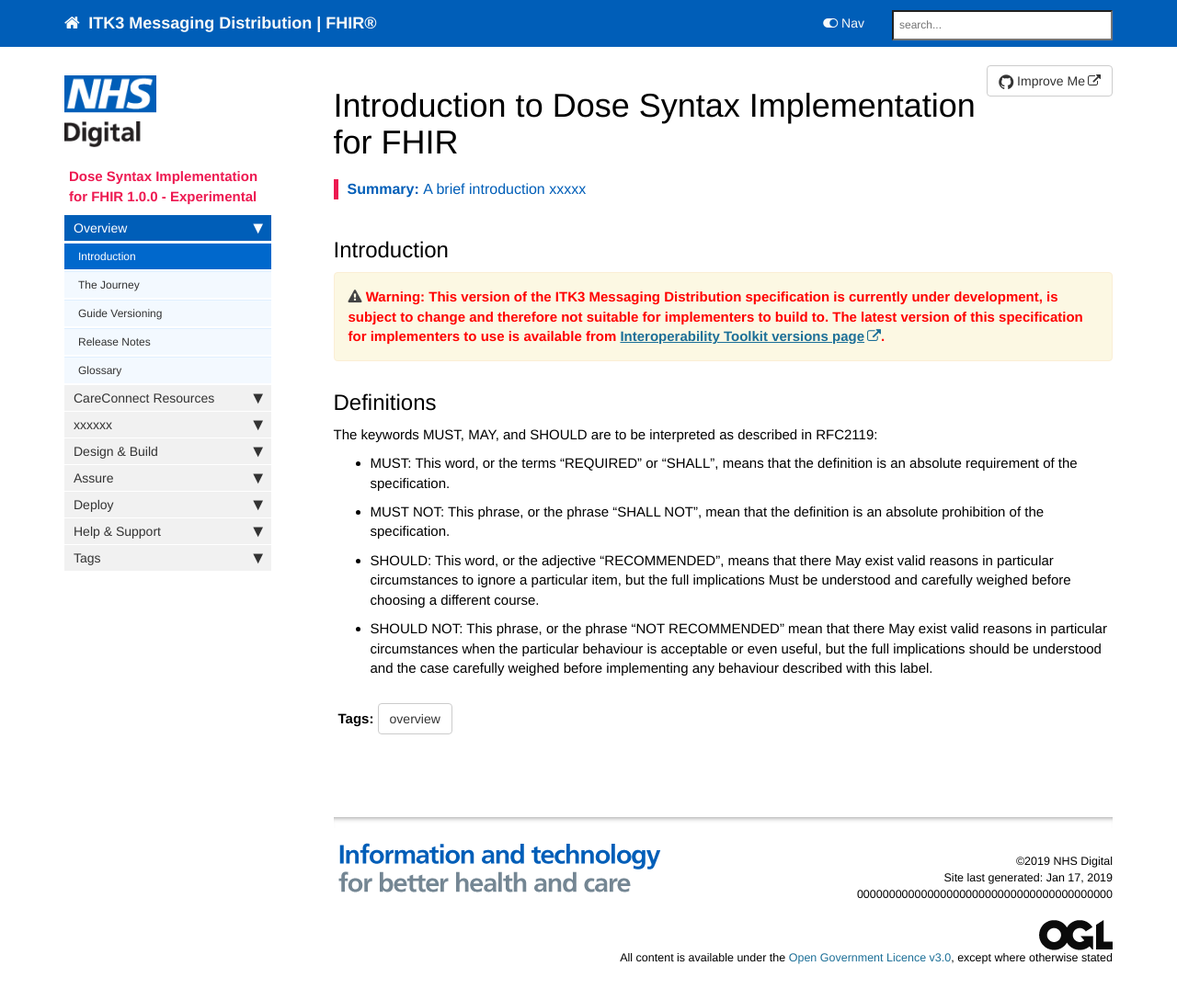
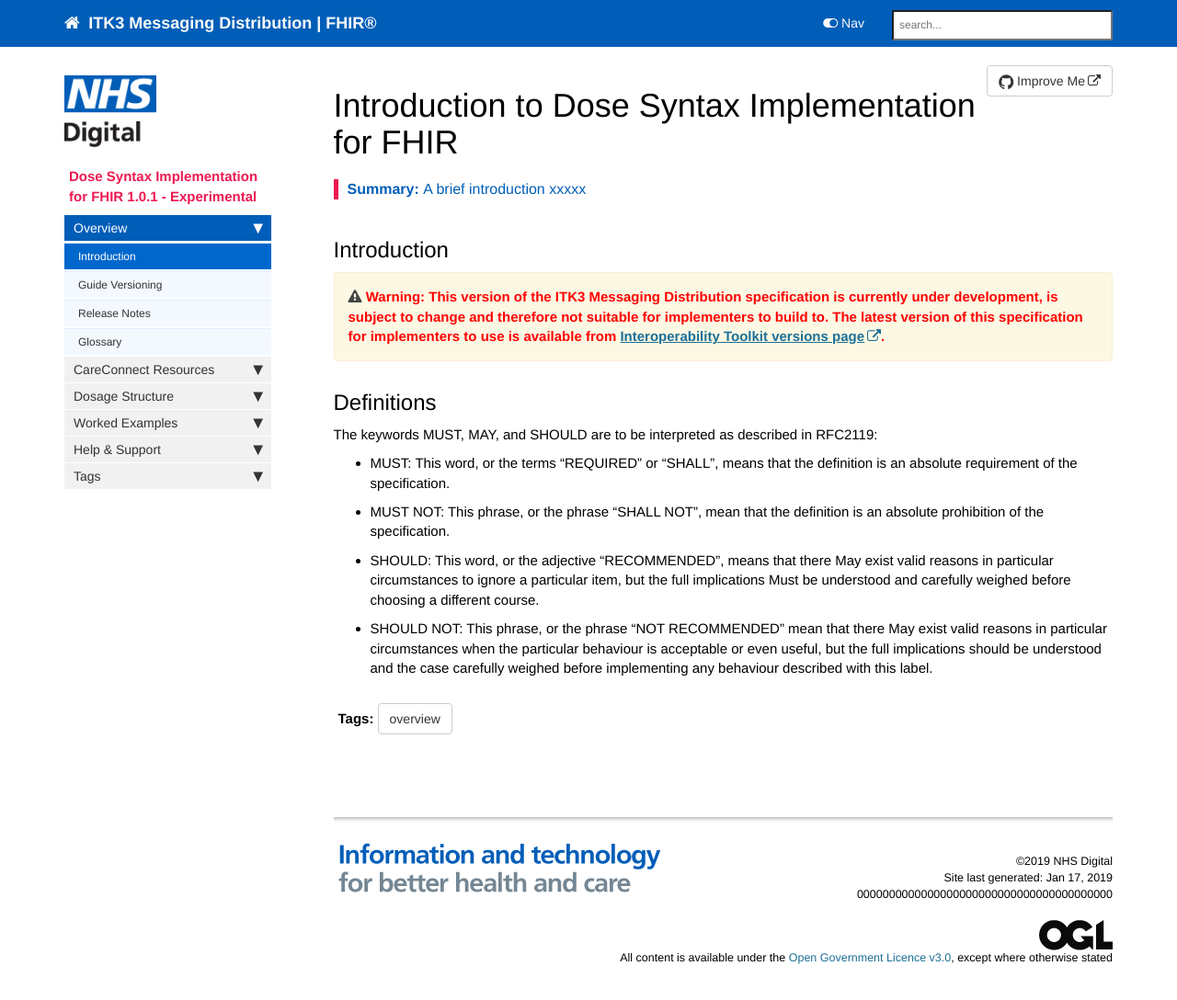
Before and after one commit to nhsconnect/Dose-Syntax-Implementation, a Jekyll site: the page built from index.md, in a window 1280 px wide and 1111 px high. Shown: the top 1088 px of the window at 92% size. Built offline with Jekyll 4.4.1, drawn with Linux system fonts in a browser that asks for light colours; nearby versions of some CDN libraries; comment, search, counter and statistics services are not loaded; part of the change alters nothing that is shown.

Commit message:
Add files via upload

```diff
--- a/_data/sidebars/overview_sidebar.yml
+++ b/_data/sidebars/overview_sidebar.yml
@@ -1,7 +1,7 @@
 entries:
 - title: Dose Syntax Implementation
   product: Dose Syntax Implementation for FHIR
-  version: 1.0.0 - Experimental
+  version: 1.0.1 - Experimental
   levels: one
   folders:
 
@@ -12,9 +12,6 @@ entries:
       url: /index.html
       output: web, pdf
       type: homepage
-    - title: The Journey
-      url: /overview_the_journey.html
-      output: web
     - title: Guide Versioning
       url: /overview_guide_versioning.html
       output: web
@@ -29,58 +26,91 @@ entries:
     output: web,pdf
     folderitems:
     - title: Overview
-      url: /explore.html
+      url: /careconnect-overview.html
       output: web
       type: homepage
+    - title: CareConnect-MedicationRequest-1
+      url: /careconnect-medicationRequest-1.html
+      output: web
+    - title: CareConnect-MedicationDispense-1
+      url: /careconnect-MedicationDispense-1.html
+      output: web
+    - title: CareConnect-MedicationStatement-1
+      url: /careconnect-MedicationStatement-1.html
+      output: web
+
+  - title: Dosage Structure
+    output: web,pdf
+    folderitems:
+    - title: Overview
+      url: /dosage-overview.html
+      output: web
+      type: homepage
+    - title: site, route, method
+      url: /dosage-site-route-method.html
+      output: web
+    - title: doseQuantity, frequency, period
+      url: /dosage-doseQuantity-freq-period.html
+      output: web
+    - title: when, offset, dayOfWeek, timeOfDay
+      url: /dosage-when-offset-day-time.html
+      output: web
+    - title: duration, bounds[x], count
+      url: /dosage-duration-bounds-count.html
+      output: web
+    - title: rate[x]
+      url: /dosage-rate.html
+      output: web
+    - title: sequence
+      url: /dosage-sequence.html
+      output: web
+    - title: asNeeded[x]
+      url: /dosage-asneeded.html
+      output: web
+    - title: additionalInstruction, patientInstruction
+      url: /dosage-additional-patient.html
+      output: web
+    - title: text
+      url: /dosage-text2.html
+      output: web
       subfolders:
-      - title: xxxxx
+      - title: Current limitations of STU3 Dosage structure
         output: web
         subfolderitems:
         - title: Overview
-          url: /explore_bundle_overview.html
+          url: /dosage-limitations-overview.html
+          output: web
+        - title: 1. Combination product instructions
+          url: /dosage-combi.html
+          output: web
+        - title: 2. Maximum dose per course
+          url: /dosage-maxdose.html
+          output: web
+        - title: 3. Periods of no medicine administration
+          url: /dosage-no-meds.html
+          output: web
+        - title: 4. Instuctions for a specific device
+          url: /dosage-specific-device.html
+          output: web
+        - title: 5. Specifying a Trade Family / brand
+          url: /dosage-tradefamily.html
           output: web
 
-  - title: xxxxxx
-    output: web,pdf
-    folderitems:
-    - title: Overview
-      url: /explore.html
-      output: web
-      type: homepage
-      subfolders:
-      - title: xxxxxx
-        output: web
-        subfolderitems:
-        - title: Overview
-          url: /explore_bundle_overview.html
-          output: web
-
-  - title: Design & Build
+  - title: Worked Examples
     output: web
     folderitems:
     - title: Overview
-      url: /design.html
+      url: /dosage-examples-overview.html
       output: web
-    - title: Data Mapping
-      url: /build_data_mapping.html
+    - title: Simple Examples
+      url: /dosage-examples-simple.html
       output: web
-
-
-  - title: Assure
-    output: web
-    folderitems:
-    - title: Overview
-      url: /assure.html
+    - title: Intermediate Examples
+      url: /dosage-examples-inter.html
       output: web
-
-
-  - title: Deploy
-    output: web
-    folderitems:
-    - title: Overview
-      url: /deploy.html
+    - title: Complex Examples
+      url: /dosage-examples-complex.html
       output: web
-
 
   - title: Help & Support
     output: web
@@ -92,7 +122,6 @@ entries:
       url: /support_communications.html
       output: web
       subfolders:
-
 
   - title: Tags
     output: web
```
